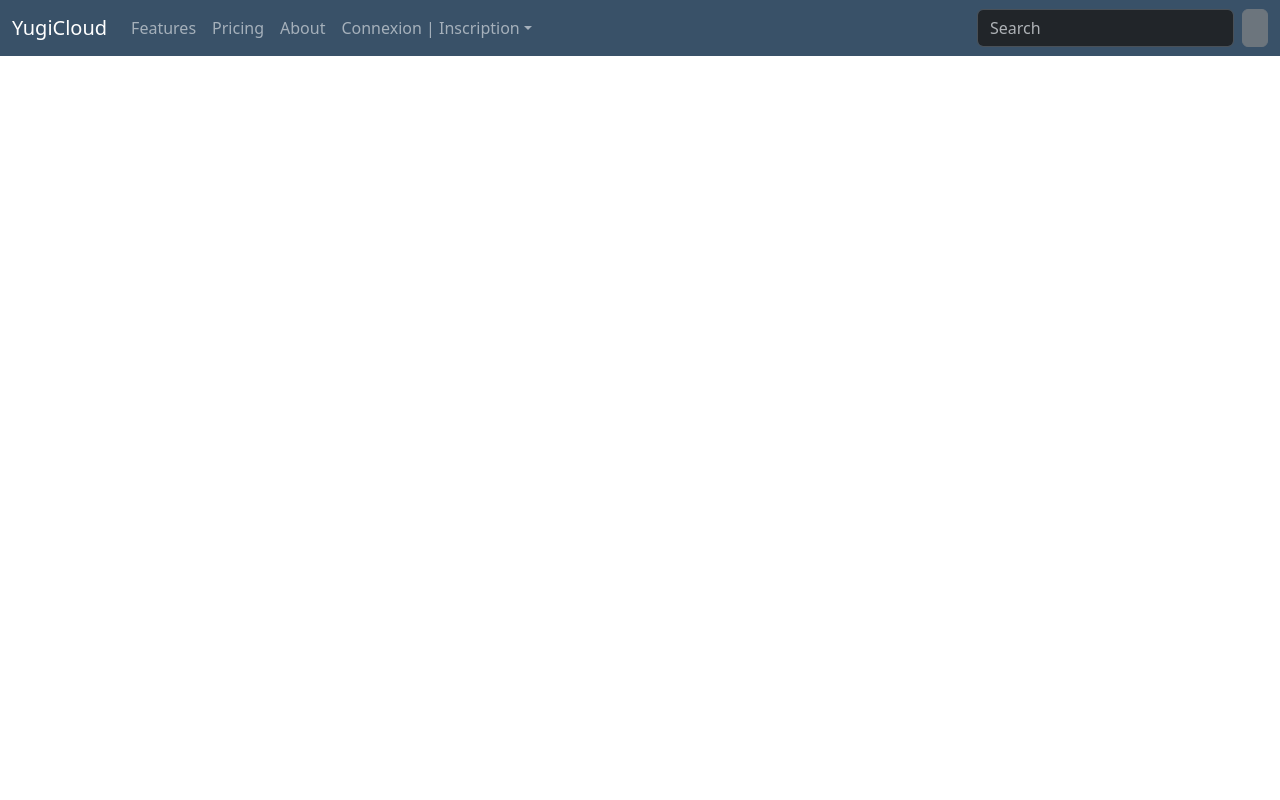
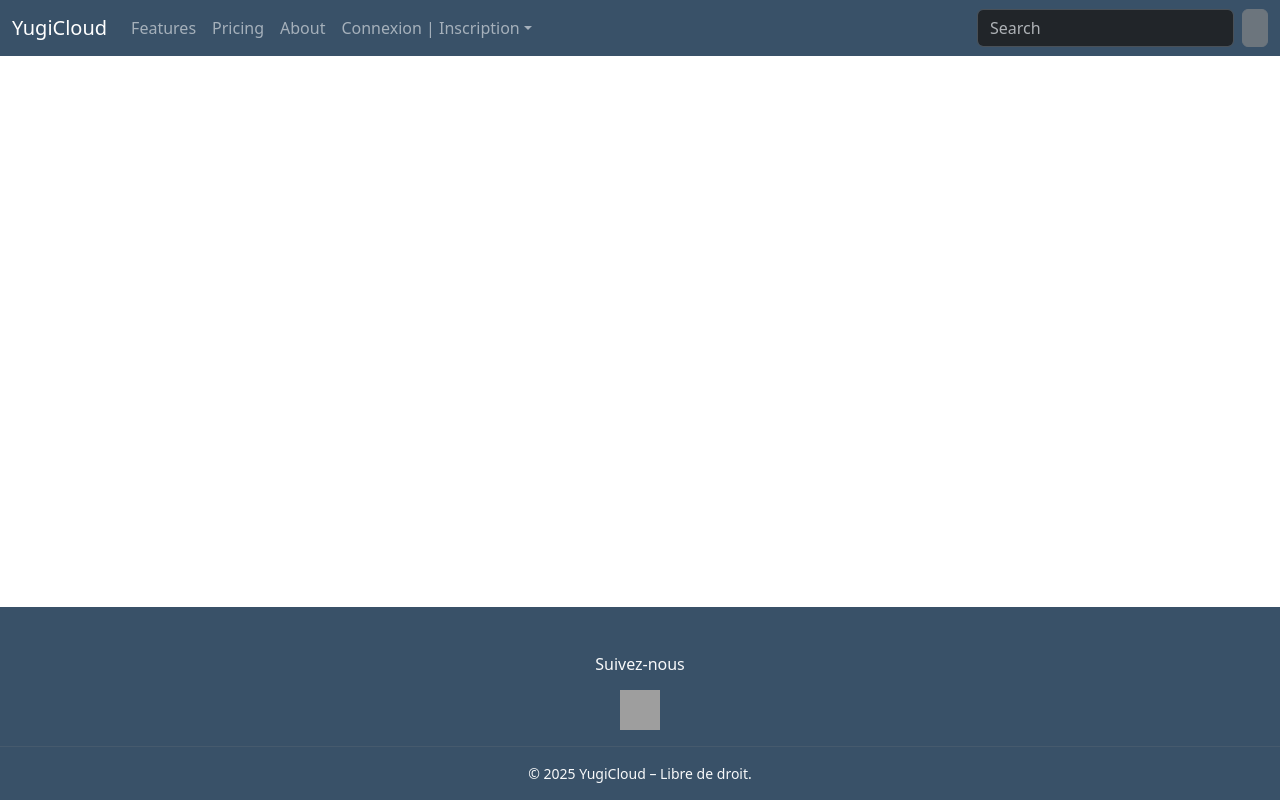
Before and after one commit to JalitiQ/YugiCloud, a Django app: page / in a window 1280 px wide. Run offline with Django 5.2, Linux system fonts and the light colour scheme; some libraries are stand-ins or nearby versions; grey boxes are pictures that could not be loaded.

Commit message:
Ajout du footer

```diff
--- /dev/null
+++ b/YugiCloud/YugiWeb/static/css/footer.css
@@ -0,0 +1,22 @@
+html, body {
+  height: 100%;
+  margin: 0;
+}
+
+body {
+  display: flex;
+  flex-direction: column;
+  min-height: 100vh;
+}
+
+main {
+  flex: 1; /* occupe tout l’espace dispo */
+}
+
+.custom-footer {
+  margin-top: auto; /* pousse le footer en bas */
+}
+
+.bg-custom {
+  background-color: #395168 !important;
+}
--- a/YugiCloud/YugiWeb/templates/base.html
+++ b/YugiCloud/YugiWeb/templates/base.html
@@ -6,6 +6,7 @@
     <title>{% block title %}{% endblock %}</title>
     <meta charset="utf8">
     <link rel="stylesheet" href="{% static 'css/navbar.css' %}">
+    <link rel="stylesheet" href="{% static 'css/footer.css' %}">
     {% bootstrap_css %}
     {% bootstrap_javascript %}
 </head>
--- a/YugiCloud/YugiWeb/templates/footer.html
+++ b/YugiCloud/YugiWeb/templates/footer.html
@@ -0,0 +1,16 @@
+<footer class="custom-footer bg-custom text-light pt-5 pb-3 mt-5">
+  <div class="container text-center">
+    <h6>Suivez-nous</h6>
+    <a href="https://github.com/JalitiQ/YugiCloud" target="_blank" rel="noopener">
+      <img src="https://github.githubassets.com/images/modules/logos_page/GitHub-Mark.png"
+           alt="GitHub"
+           width="40"
+           height="40"
+           class="footer-icon mt-2">
+    </a>
+  </div>
+  <hr class="border-secondary">
+  <div class="text-center small">
+    &copy; 2025 YugiCloud – Libre de droit.
+  </div>
+</footer>
```
